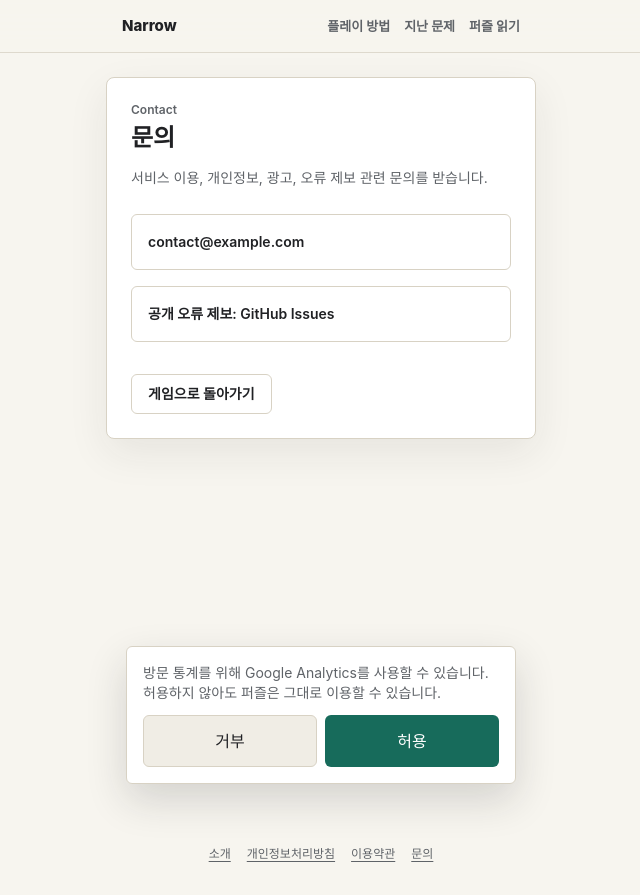
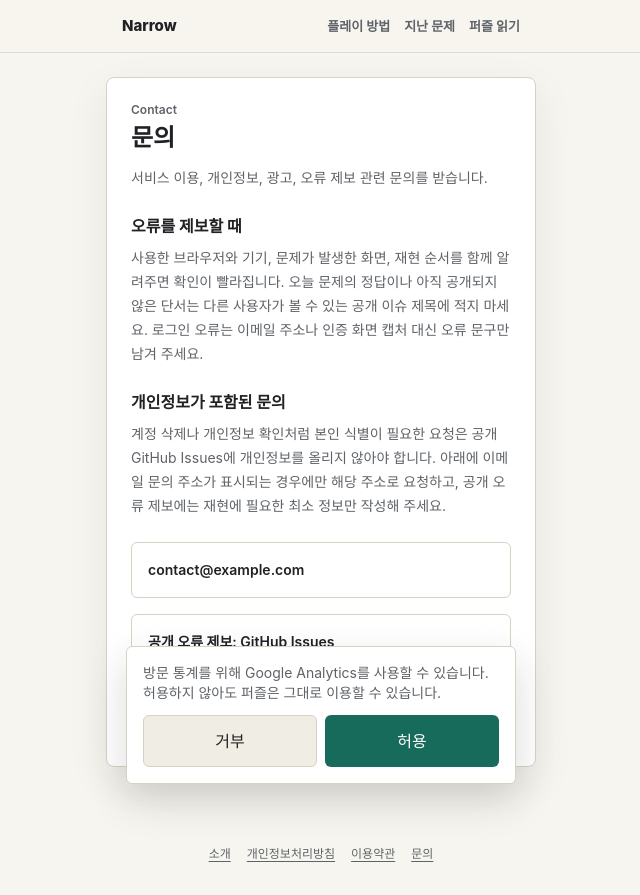
Before and after one commit to sooho-shin/pinpoint, a Next.js app: page /contact in a window 1280 px wide. Shown: the whole page, without its empty margins (319-959 px from the left). Built offline with nearby package versions, Linux system fonts and the light colour scheme; no server answers.

Commit message:
Strengthen publisher content

```diff
--- a/reports/adsense-rejection-diagnosis.md
+++ b/reports/adsense-rejection-diagnosis.md
@@ -28,6 +28,7 @@
 - 고유 해설이 없는 상세 페이지는 직접 접근은 유지하되 `noindex,follow`로 처리한다.
 - sitemap에는 고유 해설이 있는 지난 문제 상세만 포함한다.
 - 상태형 화면인 `/ranking`은 `noindex,follow`로 바꾸고 sitemap에서 제외한다.
+- 짧았던 FAQ·난이도·카테고리·한국어 연상 퍼즐·문의 문서와 색인 가능한 고유 해설에는 주제에 필요한 설명을 보강한다.
 - 기존 게임, 아카이브 목록, 정책 페이지, ads.txt 동작은 유지한다.
 
 ## 재심사 전 검증
--- a/src/app/categories/page.tsx
+++ b/src/app/categories/page.tsx
@@ -38,6 +38,15 @@ export default function CategoriesPage() {
             ))}
           </div>
 
+          <section className="mt-6">
+            <h2 className="text-base font-bold">플레이 중에는 카테고리를 숨깁니다</h2>
+            <p className="mt-2 text-sm leading-6 text-[var(--text-secondary)]">
+              카테고리를 먼저 보여주면 첫 단서가 가진 여러 해석 가능성이 크게 줄어듭니다. 그래서 오늘 문제를 푸는 동안에는 분야를 공개하지 않고,
+              풀이가 끝난 결과와 지난 문제에서만 확인할 수 있게 합니다. 같은 단어가 역사에서는 사건을, 과학에서는 현상을 가리킬 수 있다는 점이
+              연상 퍼즐의 핵심이기 때문입니다. 지난 문제에서는 카테고리별 단서 흐름을 비교하며 같은 표현이 분야에 따라 어떻게 달라지는지 복기할 수 있습니다.
+            </p>
+          </section>
+
           <div className="mt-8 grid gap-3">
             <Link className="focus-ring inline-flex h-10 items-center justify-center rounded-md border border-[var(--border)] bg-white px-4 text-sm font-semibold text-[var(--accent)]" href="/archive">
               지난 문제 보기
--- a/src/app/contact/page.tsx
+++ b/src/app/contact/page.tsx
@@ -21,6 +21,23 @@ export default function ContactPage() {
           <p className="mt-3 text-sm leading-6 text-[var(--text-secondary)]">
             서비스 이용, 개인정보, 광고, 오류 제보 관련 문의를 받습니다.
           </p>
+
+          <section className="mt-6">
+            <h2 className="text-base font-bold">오류를 제보할 때</h2>
+            <p className="mt-2 text-sm leading-6 text-[var(--text-secondary)]">
+              사용한 브라우저와 기기, 문제가 발생한 화면, 재현 순서를 함께 알려주면 확인이 빨라집니다. 오늘 문제의 정답이나 아직 공개되지 않은
+              단서는 다른 사용자가 볼 수 있는 공개 이슈 제목에 적지 마세요. 로그인 오류는 이메일 주소나 인증 화면 캡처 대신 오류 문구만 남겨 주세요.
+            </p>
+          </section>
+
+          <section className="mt-6">
+            <h2 className="text-base font-bold">개인정보가 포함된 문의</h2>
+            <p className="mt-2 text-sm leading-6 text-[var(--text-secondary)]">
+              계정 삭제나 개인정보 확인처럼 본인 식별이 필요한 요청은 공개 GitHub Issues에 개인정보를 올리지 않아야 합니다.
+              아래에 이메일 문의 주소가 표시되는 경우에만 해당 주소로 요청하고, 공개 오류 제보에는 재현에 필요한 최소 정보만 작성해 주세요.
+            </p>
+          </section>
+
           <div className="mt-6 space-y-4">
             {contactEmail ? (
               <a
@@ -31,7 +48,7 @@ export default function ContactPage() {
               </a>
             ) : (
               <div className="rounded-md border border-[var(--border)] bg-white p-4 text-sm leading-6 text-[var(--text-secondary)]">
-                개인정보, 계정 삭제, 광고 문의는 비공개 연락처가 설정된 뒤 이메일로만 받습니다. 운영자는 `NEXT_PUBLIC_CONTACT_EMAIL` 환경 변수를 먼저 설정해야 합니다.
+                현재 이 페이지에는 공개 오류 제보 경로만 제공됩니다. 개인정보나 계정 정보는 GitHub Issues에 작성하지 마세요.
               </div>
             )}
             <a
--- a/src/app/difficulty/page.tsx
+++ b/src/app/difficulty/page.tsx
@@ -48,6 +48,15 @@ export default function DifficultyPage() {
             </ol>
           </section>
 
+          <section className="mt-6">
+            <h2 className="text-base font-bold">난이도는 어떻게 조정하나요?</h2>
+            <p className="mt-2 text-sm leading-6 text-[var(--text-secondary)]">
+              정답 자체가 낯설다는 이유만으로 난이도를 높이지 않습니다. 초반 단서에서 가능한 후보가 몇 개인지, 3번 단서가 분야를 제대로 좁히는지,
+              마지막 단서가 다른 답과 혼동되지 않는지를 함께 봅니다. 공개 후에는 사용자가 실제로 사용한 단서 수와 평가도 참고하지만,
+              단순 정답률 하나만으로 다음 문제의 난이도를 결정하지 않습니다.
+            </p>
+          </section>
+
           <Link className="focus-ring mt-8 inline-flex h-10 items-center justify-center rounded-md border border-[var(--border)] bg-white px-4 text-sm font-semibold text-[var(--accent)]" href="/categories">
             카테고리별 문제 보기
           </Link>
--- a/src/app/faq/page.tsx
+++ b/src/app/faq/page.tsx
@@ -6,7 +6,9 @@ const faqs = [
   ["오답을 제출하면 어떻게 되나요?", "오답을 제출하면 다음 단서가 열립니다. 화면에는 방금 입력한 오답이 표시되어, 어떤 후보를 버리고 새 단서를 해석해야 하는지 확인할 수 있습니다."],
   ["하루 기준은 언제 바뀌나요?", "Narrow의 하루는 KST 오후 5시에 바뀝니다. 오후 5시 전까지는 전날 공개된 문제가 오늘 문제로 유지됩니다."],
   ["로그인하지 않아도 풀 수 있나요?", "네. 비로그인 사용자도 오늘 문제를 풀 수 있습니다. 다만 랭킹 등록, 그룹 참여, 1등 메시지 작성은 Google 로그인과 닉네임 설정이 필요합니다."],
-  ["지난 문제에는 현재 문제도 보이나요?", "아니요. 현재 활성 문제는 스포일러 방지를 위해 아카이브에서 제외합니다. 공개 기간이 지난 문제만 정답과 해설을 볼 수 있습니다."]
+  ["지난 문제에는 현재 문제도 보이나요?", "아니요. 현재 활성 문제는 스포일러 방지를 위해 아카이브에서 제외합니다. 공개 기간이 지난 문제만 정답과 해설을 볼 수 있습니다."],
+  ["문제 카테고리는 왜 플레이 중에 보이지 않나요?", "카테고리는 정답의 범위를 크게 좁히는 추가 힌트가 될 수 있어 풀이 중에는 숨깁니다. 문제를 완료한 뒤 결과와 지난 문제에서 카테고리를 확인할 수 있습니다."],
+  ["지난 문제마다 해설이 있나요?", "정답과 공개된 단서는 모든 지난 문제에서 볼 수 있습니다. 별도의 단서 해설은 배경 지식과 단서별 설명을 직접 작성한 문제에만 제공합니다. 같은 기본 문구를 반복해 페이지 수만 늘리지 않습니다."]
 ];
 
 export const metadata: Metadata = {
--- a/src/app/korean-word-association/page.tsx
+++ b/src/app/korean-word-association/page.tsx
@@ -45,6 +45,15 @@ export default function KoreanWordAssociationPage() {
             </p>
           </section>
 
+          <section className="mt-6">
+            <h2 className="text-base font-bold">정답 표현과 별칭</h2>
+            <p className="mt-2 text-sm leading-6 text-[var(--text-secondary)]">
+              하나의 개념도 한국어 이름, 원어 표기, 널리 쓰이는 줄임말이 함께 존재할 수 있습니다. 그래서 출제할 때는 같은 대상을 가리키는
+              자연스러운 표현을 별칭으로 검토합니다. 다만 비슷해 보이지만 범위가 다른 상위 개념이나 관련 인물 이름까지 정답으로 넓히지는 않습니다.
+              이 원칙은 입력 편의와 문제의 정확성을 함께 지키기 위한 기준입니다.
+            </p>
+          </section>
+
           <Link className="focus-ring mt-8 inline-flex h-10 items-center justify-center rounded-md border border-[var(--border)] bg-white px-4 text-sm font-semibold text-[var(--accent)]" href="/puzzle-strategy">
             풀이 전략 읽기
           </Link>
--- a/src/lib/puzzle/content.ts
+++ b/src/lib/puzzle/content.ts
@@ -35,7 +35,8 @@ export const puzzleArticles: Record<string, PuzzleArticle> = {
     ],
     background: [
       "블랙홀은 빛조차 빠져나오기 어려울 만큼 중력이 강한 천체입니다. 대중적으로는 어둡고 신비한 이미지가 강하지만, 물리적으로는 중력과 시공간의 극단적인 상태를 설명하는 개념입니다.",
-      "사건지평선은 블랙홀 안팎을 나누는 경계로 자주 설명됩니다. 특이점은 일반상대성이론의 계산에서 밀도와 곡률이 극단적으로 커지는 지점으로 이해됩니다."
+      "사건지평선은 블랙홀 안팎을 나누는 경계로 자주 설명됩니다. 특이점은 일반상대성이론의 계산에서 밀도와 곡률이 극단적으로 커지는 지점으로 이해됩니다.",
+      "블랙홀 자체는 빛을 내지 않지만 주변 물질이 빨려 들어가며 만드는 강착원반이나, 주변 천체의 움직임을 통해 존재를 추정할 수 있습니다. 그림자라는 첫 단서는 이런 관측 이미지와 연결되고, 사건지평선과 특이점은 관측 대상에서 이론적 구조로 생각을 좁히게 합니다."
     ],
     related: ["우주", "중력", "일반상대성이론", "사건지평선"],
     strategyTip: "초반에 그림자만 보고 색이나 회화를 떠올렸다면, 두 번째 단서가 우주로 방향을 바꾸는 순간 후보를 천문 개념으로 재정렬하는 것이 좋습니다."
@@ -99,7 +100,9 @@ export const puzzleArticles: Record<string, PuzzleArticle> = {
     ],
     background: [
       "비트코인은 블록체인 기반의 대표적인 암호자산입니다. 중앙 기관 없이 거래 기록을 검증하는 구조로 알려져 있습니다.",
-      "사토시는 비트코인 창시자로 알려진 사토시 나카모토와 비트코인의 작은 단위를 동시에 떠올리게 하는 강한 단서입니다."
+      "사토시는 비트코인 창시자로 알려진 사토시 나카모토와 비트코인의 작은 단위를 동시에 떠올리게 하는 강한 단서입니다.",
+      "채굴은 새로운 거래 묶음을 검증하고 네트워크의 합의에 참여하는 과정과 연결됩니다. 지갑은 동전처럼 비트코인을 직접 담는 물건이라기보다 거래에 필요한 키를 관리하는 도구에 가깝습니다. 이 두 단서를 함께 읽으면 일반적인 디지털 결제보다 비트코인의 작동 방식으로 후보가 좁혀집니다.",
+      "블록체인은 여러 암호자산에 쓰이는 더 넓은 기술 이름이므로 마지막 단서 하나만 보면 정답 범위가 넓습니다. 앞선 사토시와 채굴을 함께 결합해야 특정 자산인 비트코인을 답으로 확정할 수 있습니다."
     ],
     related: ["블록체인", "사토시", "암호자산", "지갑"],
     strategyTip: "채굴만 보고 광산을 떠올렸다면 코인과 지갑이 나온 뒤에는 디지털 자산으로 후보를 바꾸는 것이 좋습니다."
```
